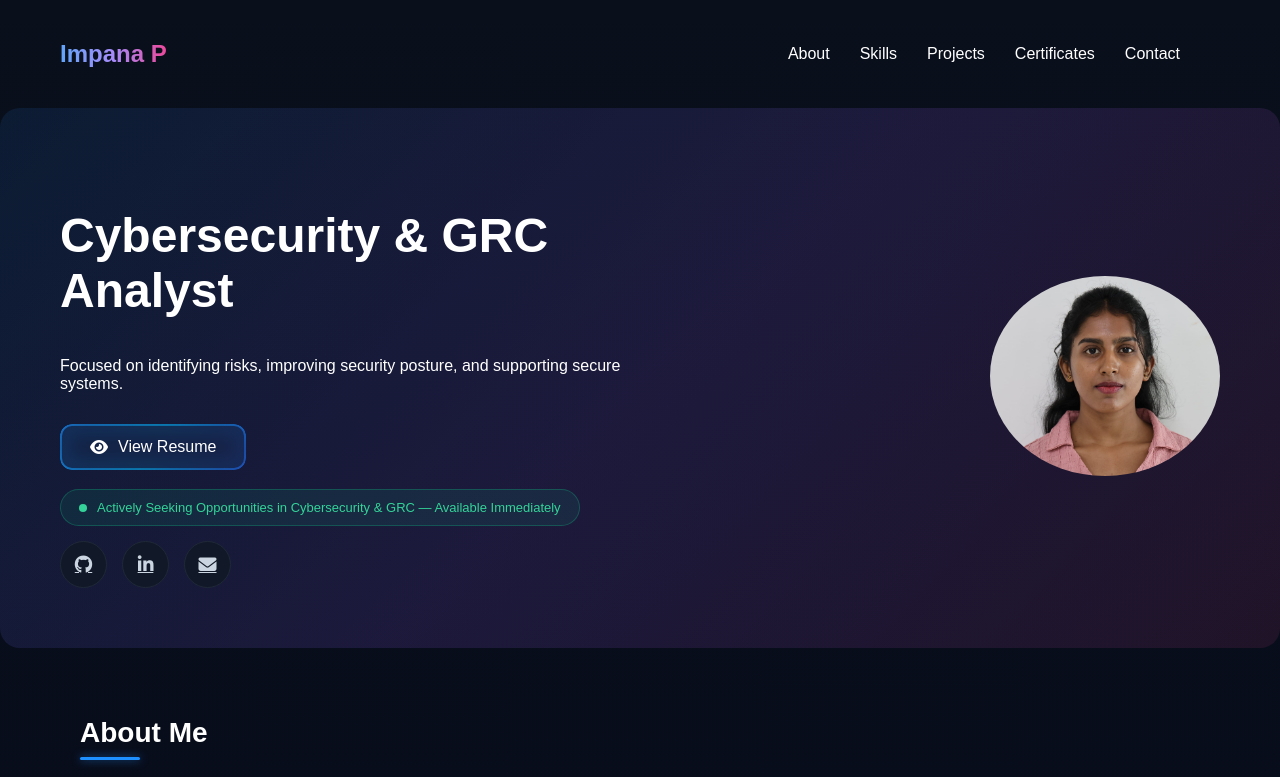
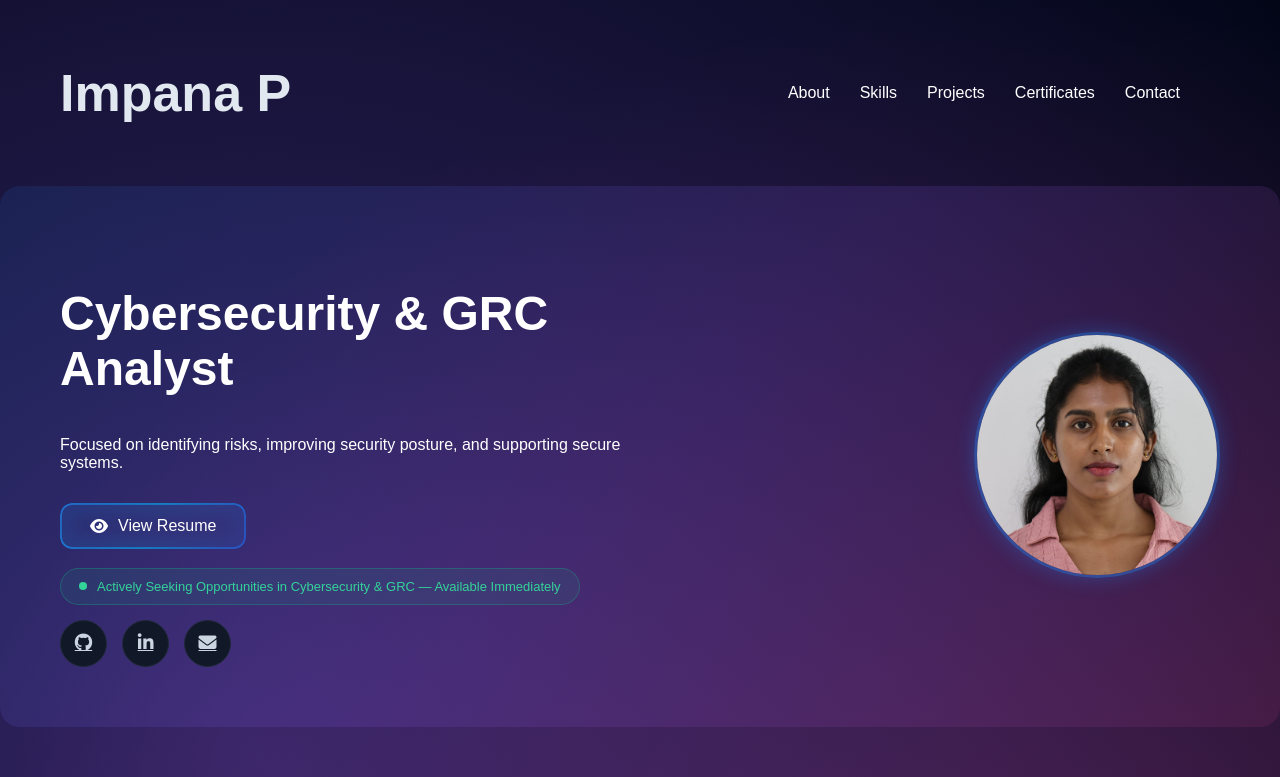
Before and after one commit to Impanap2003/Portfolio, a plain HTML site: page index.html in a window 1280 px wide. Shown: the top 777 px of the page. Drawn offline with Linux system fonts and the light colour scheme.

Commit message:
Update style.css

```diff
--- a/style.css
+++ b/style.css
@@ -1,9 +1,13 @@
 /* GLOBAL */
+/* BACKGROUND GRADIENT (premium) */
 body {
   margin: 0;
   font-family: Arial, sans-serif;
-  background: linear-gradient(180deg, #0a0f1c, #020617);
   color: white;
+  background: radial-gradient(circle at 20% 20%, rgba(139, 92, 246, 0.35), transparent 40%),
+  radial-gradient(circle at 80% 30%, rgba(236, 72, 153, 0.3), transparent 40%),
+  radial-gradient(circle at 50% 80%, rgba(30, 144, 255, 0.3), transparent 40%),
+  #020617;
 }
 
 /* NAVBAR */
@@ -73,11 +77,11 @@ nav a:hover::after {
   font-weight: 700;
 }
 
-/* NAME GRADIENT */
+/* NAME */
 .name {
-  background: linear-gradient(90deg, #60a5fa, #a78bfa, #ec4899);
-  -webkit-background-clip: text;
-  -webkit-text-fill-color: transparent;
+  color: #e2e8f0;
+  font-size: 52px;
+  font-weight: 700;
 }
 
 /* BUTTON */
@@ -178,8 +182,19 @@ nav a:hover::after {
 
 /* IMAGE */
 .hero-img img {
-  width: 230px;
+  width: 240px;
+  height: 240px;
+  object-fit: cover;
   border-radius: 50%;
+  border: 3px solid rgba(30, 144, 255, 0.4);
+  box-shadow: 0 0 20px rgba(30, 144, 255, 0.3);
+  transition: 0.3s;
+}
+
+/* hover effect */
+.hero-img img:hover {
+  transform: scale(1.05);
+  box-shadow: 0 0 30px rgba(30, 144, 255, 0.6);
 }
 
 /* SECTION SPACING (FIXED) */
@@ -296,3 +311,12 @@ h2::after {
 #contact p {
   margin-bottom: 8px;
 }
+
+#contact a {
+  color: #1e90ff;
+  text-decoration: none;
+}
+
+#contact a:hover {
+  text-decoration: underline;
+}
```
